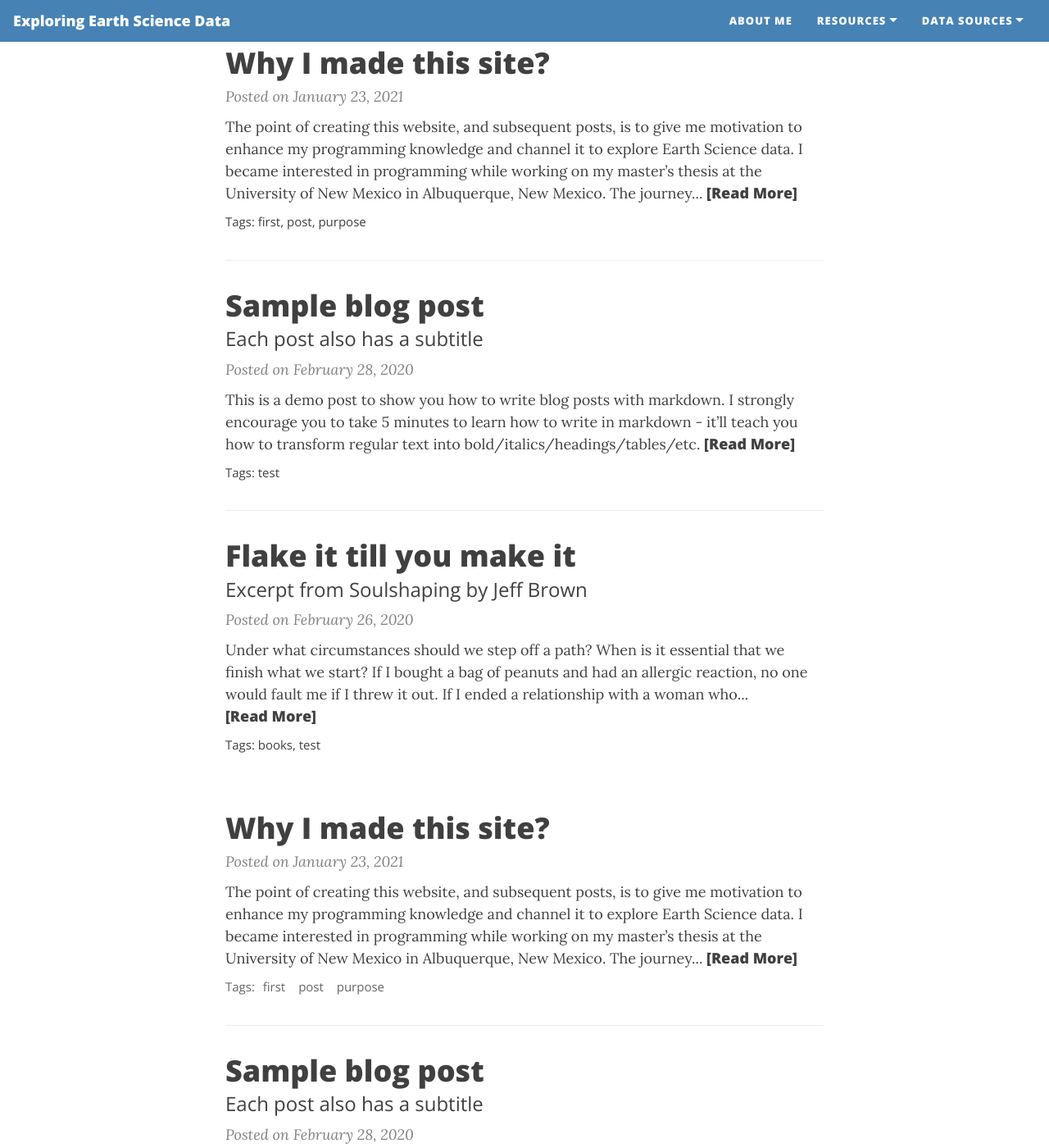
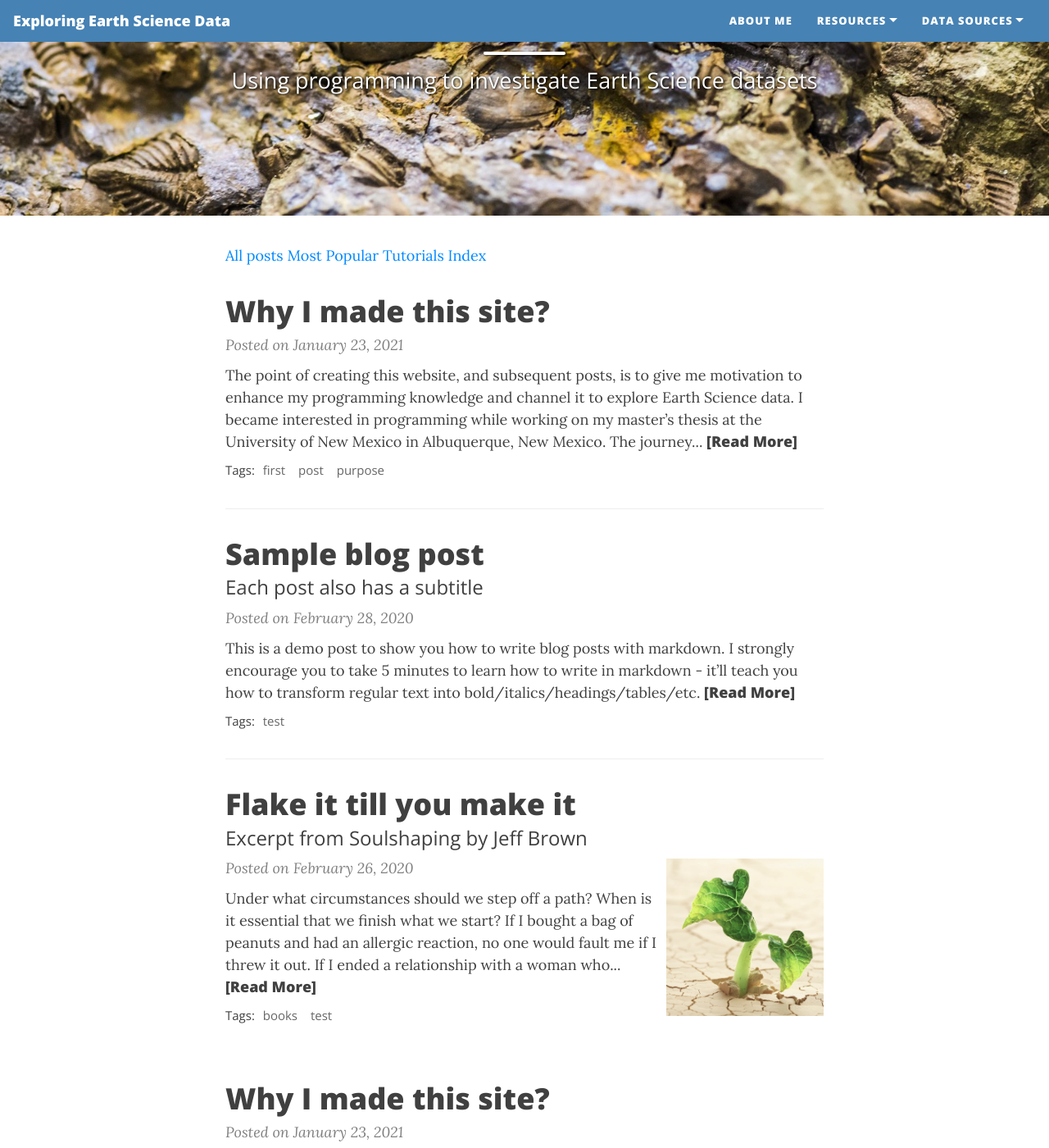
Before and after one commit to nolantownsend/nolantownsend.github.io, a Jekyll site: the page built from index.html, in a window 1280 px wide and 1400 px high, scrolled down 370 px. Shown: the whole window at 82% size. Built offline with Jekyll 4.4.1, drawn with Linux system fonts in a browser that asks for light colours; nearby versions of some CDN libraries; the list of posts is cut into pages by our own code.

Commit message:
update index: images

```diff
--- a/index.html
+++ b/index.html
@@ -2,7 +2,7 @@
 layout: home
 title: Exploring Earth Science Data
 subtitle: Using programming to investigate Earth Science datasets
-bigimg:
+cover-img:
 - "/assets/img/big-imgs/Earth.jpg" : ""
 - "/assets/img/big-imgs/coloradorockies.jpg" : ""
 - "/assets/img/big-imgs/aerosols.jpg" : ""
@@ -52,10 +52,44 @@ bigimg:
 
 ---
 
+<div class="list-filters">
+    <a href="/" class="list-filter filter-selected">All posts</a>
+    <a href="/popular" class="list-filter">Most Popular</a>
+    <a href="/tutorials" class="list-filter">Tutorials</a>
+    <a href="/tags" class="list-filter">Index</a>
+</div>
+
+{% assign posts = paginator.posts | default: site.posts %}
+
 <div class="posts-list">
-    {% for post in paginator.posts %}
+    {% for post in posts %}
     <article class="post-preview">
-        <a href="{{ post.url | relative_url }}">
+
+        {%- capture thumbnail -%}
+        {% if post.thumbnail-img %}
+        {{ post.thumbnail-img }}
+        {% elsif post.cover-img %}
+        {% if post.cover-img.first %}
+        {{ post.cover-img[0].first.first }}
+        {% else %}
+        {{ post.cover-img }}
+        {% endif %}
+        {% else %}
+        {% endif %}
+        {% endcapture %}
+        {% assign thumbnail=thumbnail | strip %}
+
+        {% if site.feed_show_excerpt == false %}
+        {% if thumbnail != "" %}
+        <div class="post-image post-image-normal">
+            <a href="{{ post.url | absolute_url }}" aria-label="Thumbnail">
+                <img src="{{ thumbnail | absolute_url }}" alt="Post thumbnail">
+            </a>
+        </div>
+        {% endif %}
+        {% endif %}
+
+        <a href="{{ post.url | absolute_url }}">
             <h2 class="post-title">{{ post.title }}</h2>
 
             {% if post.subtitle %}
@@ -66,36 +100,43 @@ bigimg:
         </a>
 
         <p class="post-meta">
-            Posted on {{ post.date | date: site.date_format }}
+            {% assign date_format = site.date_format | default: "%B %-d, %Y" %}
+            Posted on {{ post.date | date: date_format }}
         </p>
 
-        <div class="post-entry-container">
-            {% if post.image %}
-            <div class="post-image">
-                <a href="{{ post.url | relative_url }}">
-                    <img src="{{ post.image | relative_url }}">
-                </a>
-            </div>
+        {% if thumbnail != "" %}
+        <div class="post-image post-image-small">
+            <a href="{{ post.url | absolute_url }}" aria-label="Thumbnail">
+                <img src="{{ thumbnail | absolute_url }}" alt="Post thumbnail">
+            </a>
+        </div>
+        {% endif %}
+
+        {% unless site.feed_show_excerpt == false %}
+        {% if thumbnail != "" %}
+        <div class="post-image post-image-short">
+            <a href="{{ post.url | absolute_url }}" aria-label="Thumbnail">
+                <img src="{{ thumbnail | absolute_url }}" alt="Post thumbnail">
+            </a>
+        </div>
+        {% endif %}
+
+        <div class="post-entry">
+            {% assign excerpt_length = site.excerpt_length | default: 50 %}
+            {{ post.excerpt | strip_html | xml_escape | truncatewords: excerpt_length }}
+            {% assign excerpt_word_count = post.excerpt | number_of_words %}
+            {% if post.content != post.excerpt or excerpt_word_count > excerpt_length %}
+            <a href="{{ post.url | absolute_url }}" class="post-read-more">[Read&nbsp;More]</a>
             {% endif %}
-            <div class="post-entry">
-                {{ post.excerpt | strip_html | xml_escape | truncatewords: site.excerpt_length }}
-                {% assign excerpt_word_count = post.excerpt | number_of_words %}
-                {% if post.content != post.excerpt or excerpt_word_count > site.excerpt_length %}
-                <a href="{{ post.url | relative_url }}" class="post-read-more">[Read&nbsp;More]</a>
-                {% endif %}
-            </div>
         </div>
+        {% endunless %}
 
-        {% if post.tags.size > 0 %}
+        {% if site.feed_show_tags != false and post.tags.size > 0 %}
         <div class="blog-tags">
             Tags:
-            {% if site.link-tags %}
             {% for tag in post.tags %}
-            <a href="{{ '/tags' | relative_url }}#{{- tag -}}">{{- tag -}}</a>
+            <a href="{{ '/tags' | absolute_url }}#{{- tag -}}">{{- tag -}}</a>
             {% endfor %}
-            {% else %}
-            {{ post.tags | join: ", " }}
-            {% endif %}
         </div>
         {% endif %}
 
@@ -104,15 +145,15 @@ bigimg:
 </div>
 
 {% if paginator.total_pages > 1 %}
-<ul class="pager main-pager">
+<ul class="pagination main-pager">
     {% if paginator.previous_page %}
-    <li class="previous">
-        <a href="{{ paginator.previous_page_path | relative_url }}">&larr; Newer Posts</a>
+    <li class="page-item previous">
+        <a class="page-link" href="{{ paginator.previous_page_path | absolute_url }}">&larr; Newer Posts</a>
     </li>
     {% endif %}
     {% if paginator.next_page %}
-    <li class="next">
-        <a href="{{ paginator.next_page_path | relative_url }}">Older Posts &rarr;</a>
+    <li class="page-item next">
+        <a class="page-link" href="{{ paginator.next_page_path | absolute_url }}">Older Posts &rarr;</a>
     </li>
     {% endif %}
 </ul>
```
